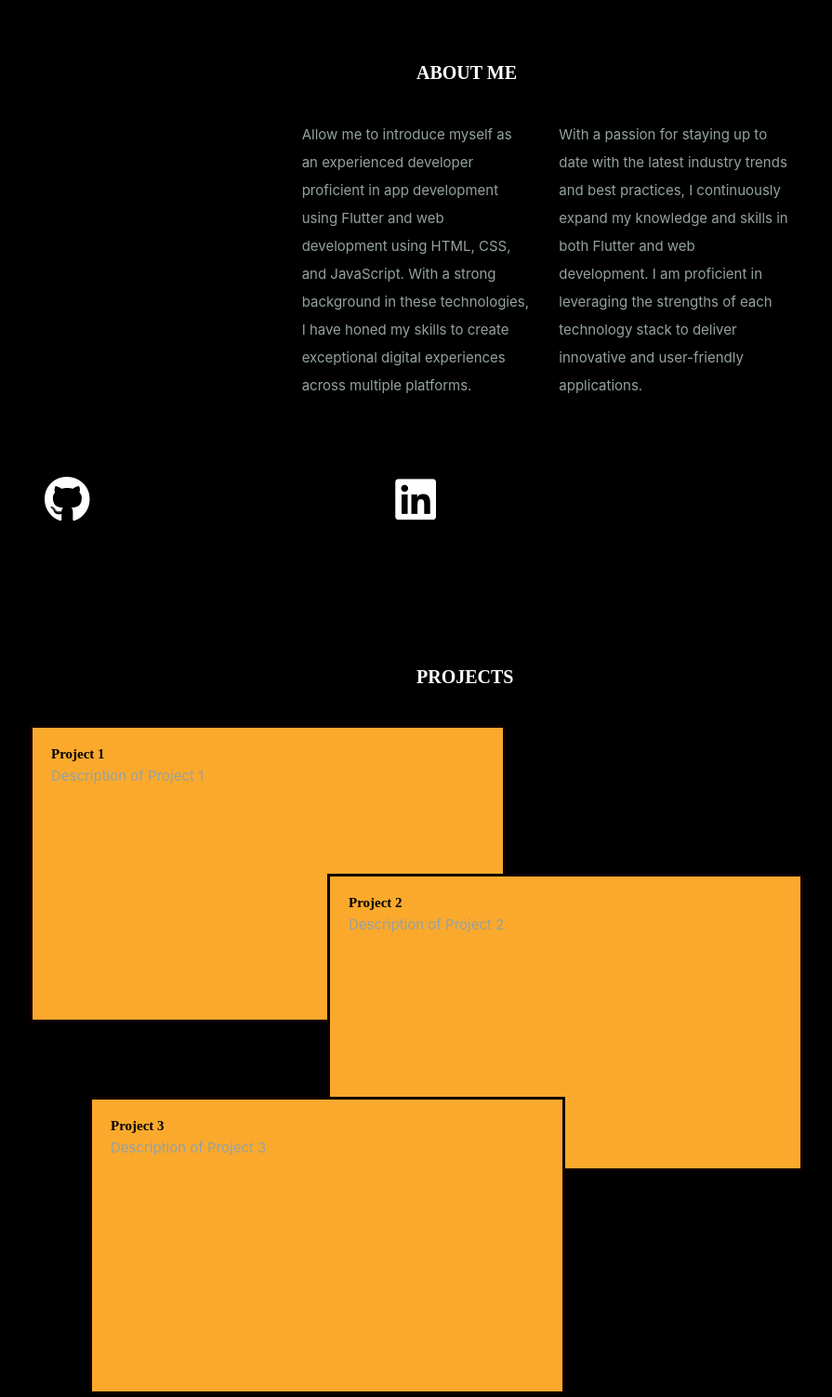
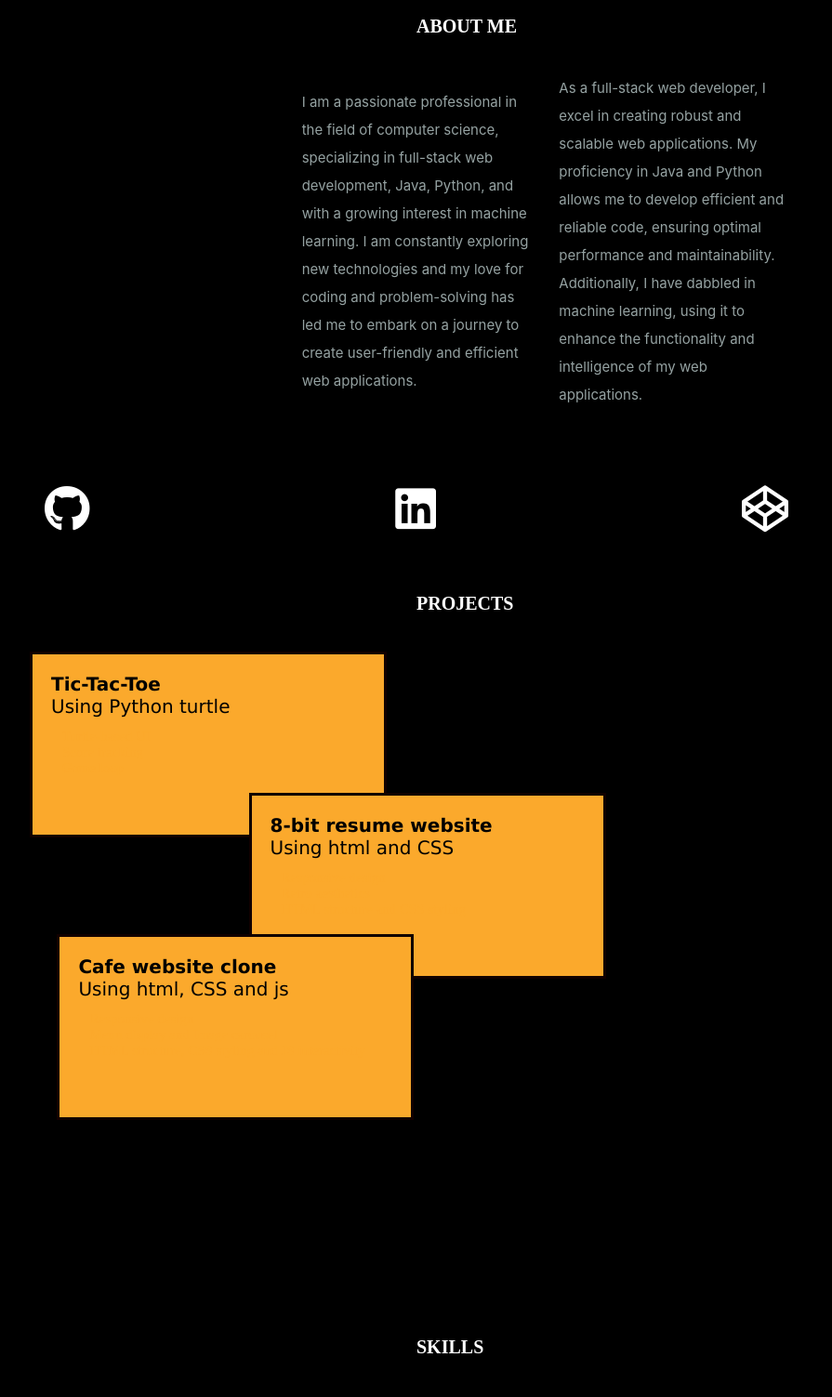
Before and after one commit to Muskan170303/minor_project, a plain HTML site: page index.html in a window 1280 px wide. Shown: the part 803-2306 px from the top of the page at 93% size, without its empty margins (352-1247 px from the left). Drawn offline with Linux system fonts and the light colour scheme.

Commit message:
4th commit

```diff
--- a/index.html
+++ b/index.html
@@ -53,25 +53,14 @@
                 <h1 class="heading">ABOUT ME</h1>
                 <div class="about-intro">
                     <div class="item1"><h1>Muskan</h1> <h1>Goyal</h1></div>
-                    <div class="item2"><p>Allow me to introduce myself as an experienced developer proficient in app development using Flutter and web development using HTML, CSS, and JavaScript. With a strong background in these technologies, I have honed my skills to create exceptional digital experiences across multiple platforms.</p></div>
-                    <div class="item3"><p>With a passion for staying up to date with the latest industry trends and best practices, I continuously expand my knowledge and skills in both Flutter and web development. I am proficient in leveraging the strengths of each technology stack to deliver innovative and user-friendly applications.</p></div>
+                    <div class="item2"><p>I am a passionate professional in the field of computer science, specializing in full-stack web development, Java, Python, and with a growing interest in machine learning. I am constantly exploring new technologies and my love for coding and problem-solving has led me to embark on a journey to create user-friendly and efficient web applications.</p></div>
+                    <div class="item3"><p>As a full-stack web developer, I excel in creating robust and scalable web applications. My proficiency in Java and Python allows me to develop efficient and reliable code, ensuring optimal performance and maintainability. Additionally, I have dabbled in machine learning, using it to enhance the functionality and intelligence of my web applications.</p></div>
                 </div>
                 <div class="stats">
-                    <!-- <div class="inner-stats">
-                        <div class="item4 size">
-                            <a target="_blank" href="#"><i class="fab fa-github"></i></a>
-                        </div>
-                        <div class="item5 size">
-                            <a target="_blank" href="#"><i class="fab fa-github"></i></a>
-                        </div>
-                        <div class="item6 size">
-                            <a target="_blank" href="#"><i class="fab fa-github"></i></a>
-                        </div>
-                    </div> -->
                     <ul class="inner-stats">
-                        <li class="item4 size"><a target="_blank" href="#"><i class="fab fa-github"></i></a></li>
-                        <li class="item5 size"><a target="_blank" href="#"><i class="fab fa-linkedin"></i></a></li>
-                        <li class="item6 size"><a target="_blank" href="#"><i class="fab fa-code"></i></a></li>
+                        <li class="item4 size"><a target="_blank" href="https://github.com/Muskan170303"><i class="fab fa-github"></i></a></li>
+                        <li class="item5 size"><a target="_blank" href="https://www.linkedin.com/in/muskan-goyal-799749237/"><i class="fab fa-linkedin"></i></a></li>
+                        <li class="item6 size"><a target="_blank" href="https://codepen.io/muskan170303"><i class="fab fa-codepen"></i></a></li>
                     </ul>
                 </div>
             </section>
@@ -82,16 +71,31 @@
                 <h1 class="heading">PROJECTS</h1>
                 <div class="card-container">
                     <div class="card card-1">
-                      <h2>Project 1</h2>
-                      <p>Description of Project 1</p>
+                      <h2>Tic-Tac-Toe</h2>
+                      <p>Using Python turtle</p>
+                      <ul class="desc">
+                        <li>Turtle-based UI</li>
+                        <li>Score tracking</li>
+                        <li>Game loop</li>
+                      </ul>
                     </div>
                     <div class="card card-2">
-                      <h2>Project 2</h2>
-                      <p>Description of Project 2</p>
+                      <h2>8-bit resume website</h2>
+                      <p>Using html and CSS</p>
+                      <ul class="desc">
+                        <li>Responsive design</li>
+                        <li>Retro aesthetics</li>
+                        <li>HTML structure and CSS styling</li>
+                      </ul>
                     </div>
                     <div class="card card-3">
-                      <h2>Project 3</h2>
-                      <p>Description of Project 3</p>
+                      <h2>Cafe website clone</h2>
+                      <p>Using html, CSS and js</p>
+                      <ul class="desc">
+                        <li>Responsive design</li>
+                        <li>Menu display and Image carousel</li>
+                        <li>HTML structure, CSS styling and JS interactivity</li>
+                      </ul>
                     </div>
                   </div>
             </section>
@@ -116,7 +120,7 @@
         <div class="contacts">
             <p style="writing-mode:vertical-lr;">CONTACTS</p>
             <ul>
-                <li><a target="_blank" href=""><i class="fab fa-instagram"></i></a></li>
+                <li><a target="_blank" href="#"><i class="fab fa-instagram"></i></a></li>
                 <li><a target="_blank" href="#"><i class="fab fa-whatsapp"></i></a></li>
                 <li><a target="_blank" href="#"><i class="fab fa-twitter"></i></a></li>
             </ul>
@@ -138,9 +142,9 @@
                 <li><a target="_blank" href="https://leetcode.com/muskan170303/">LeetCode</a></li>
             </div>
             <div class="lists">
-                <li><a target="_blank" href="">Whatsapp</a></li>
-                <li><a target="_blank" href="">Instagram</a></li>
-                <li><a target="_blank" href="">Phone</a></li>
+                <li><a target="_blank" href="#">Whatsapp</a></li>
+                <li><a target="_blank" href="#">Instagram</a></li>
+                <li><a target="_blank" href="#">Phone</a></li>
             </div>
         </div>
     </section>
--- a/style.css
+++ b/style.css
@@ -179,6 +179,8 @@ body > section{
 
 .home{
     height: 100vh;
+    padding: 2rem 8rem;
+    padding-bottom: 5vh;
 }
 .home-title{
     height: 80vh;
@@ -205,7 +207,7 @@ body > section{
     -webkit-background-clip: text;
     background-clip: text;
 }
-p{
+.home p{
     font-family: 'Inter', sans-serif;
     font-size: 15px;
     line-height: 30px;
@@ -215,18 +217,27 @@ p{
 /*about section*/
 
 .about{
-    height: 90vh;
-    padding: 7rem 8rem;
-    padding-bottom: 20rem;
+    height:fit-content;
+    padding: 2rem 8rem;
+    padding-bottom: 5vh;
+}
+.about p{
+    line-height: 1.8em;
 }
 .about:hover{
-    background-color:  #1C1C22;
+    background-color:  #1c1c22f0;
 }
 .about-intro{
     display: grid;
     grid-template-columns: repeat(3, 1fr);
     align-items: center;
     gap: 30px;
+}
+.about p{
+    font-family: 'Inter', sans-serif;
+    font-size: 15px;
+    line-height: 30px;
+    color: #95a2a2;
 }
 .item1 h1{
     font-weight: 800;
@@ -264,13 +275,13 @@ p{
     background-clip: text;
 }
 .item5 a:hover{
-    background-color:rgb(0, 153, 255);
+    background-color: #0A66C2;
     -webkit-text-fill-color: transparent;
     -webkit-background-clip: text;
     background-clip: text;
 }
 .item6 a:hover{
-    background-color:#25D366;
+    background-color:#dc2743;
     -webkit-text-fill-color: transparent;
     -webkit-background-clip: text;
     background-clip: text;
@@ -281,18 +292,21 @@ p{
 
 .pro{
     height: 100vh;
+    padding: 2rem 0rem;
+    padding-bottom: 5vh;
 }
 .card-container {
     position:relative;
-    width: 50vw;
-    height: 50vh;
+    width: 40vw;
+    height: 30vh;
     padding: 0 12vw 0 5vw;
 }
 .card {
-    width: 40vw;
-    height: 40vh;
+    width: 30vw;
+    height: 25vh;
     padding: 20px;
     background-color: #FBA92C;
+    color: #FBA92C;
     border: 3px solid #100;
     /* box-shadow: 0 2px 4px rgba(0, 0, 0, 0.1); */
 }
@@ -303,6 +317,23 @@ p{
     background-image:linear-gradient(45deg,
     #FBA92C 0%,#fbac2c 25%,#fba12c 70%,#000100 90%,
     #000000 100%) ;
+    font-weight: bolder;
+    width: 40vw;
+    height: 40vh;
+    color: #000;
+    padding: .5rem;
+}
+.card-container h2,p{
+    font-family:Verdana, Geneva, Tahoma, sans-serif;
+    color: #000;
+    font-size: 2rem;
+}
+.card ul{
+    padding-top: 0.5rem;
+    list-style:none;
+    font-size: 1.5rem;
+    padding: .2rem;
+    margin: 1rem;
 }
 .card-1 {
     position: relative;
@@ -310,25 +341,30 @@ p{
     left: 0;
 }
 .card-2 {
-    position: absolute;
-    top: 20vh;
-    left: 30vw;
+    position: relative;
+    top: -20%;
+    left: 80%;
 }
 .card-3 {
-    position: absolute;
-    top: 50vh;
-    left: 10vw;
+    position: relative;
+    top: -40%;
+    left: 10%;
 }
 
   @media screen and (max-width: 768px) {
+    .card:nth-child(1){
+        width: 80vw;
+    }
     .card:nth-child(2) {
       top: 0;
       left:0;
+      width: 80vw;
     }
 
     .card:nth-child(3) {
-      margin-top: -100px;
-      margin-left: -100px;
+      top: 0;
+      left: 0;
+      width: 80vw;
     }
 }
 
@@ -338,7 +374,8 @@ p{
     height: 100vh;
     display: flex;
     justify-content:space-evenly;
-    padding: 0px;
+    padding: 2rem 8rem;
+    padding-bottom: 5vh;
 }
 .skills .pencils{
     position: relative;
@@ -391,3 +428,24 @@ p{
     color: #000000;
     cursor: pointer;
 }
+/*
+@media screen and(max-width: 768px) {
+    body{
+        display: block;
+        background-color: #000;
+        scroll-behavior: smooth;
+    }
+    body > section{
+        width:100%;
+    }
+    .left{
+        display: flex;
+        height: 100vh;
+        width: 100vw;
+    }
+    .left img{
+        position: fixed;
+        opacity:0.8 ;
+        border: 1rem double #cccccc;
+    }
+} */
```
